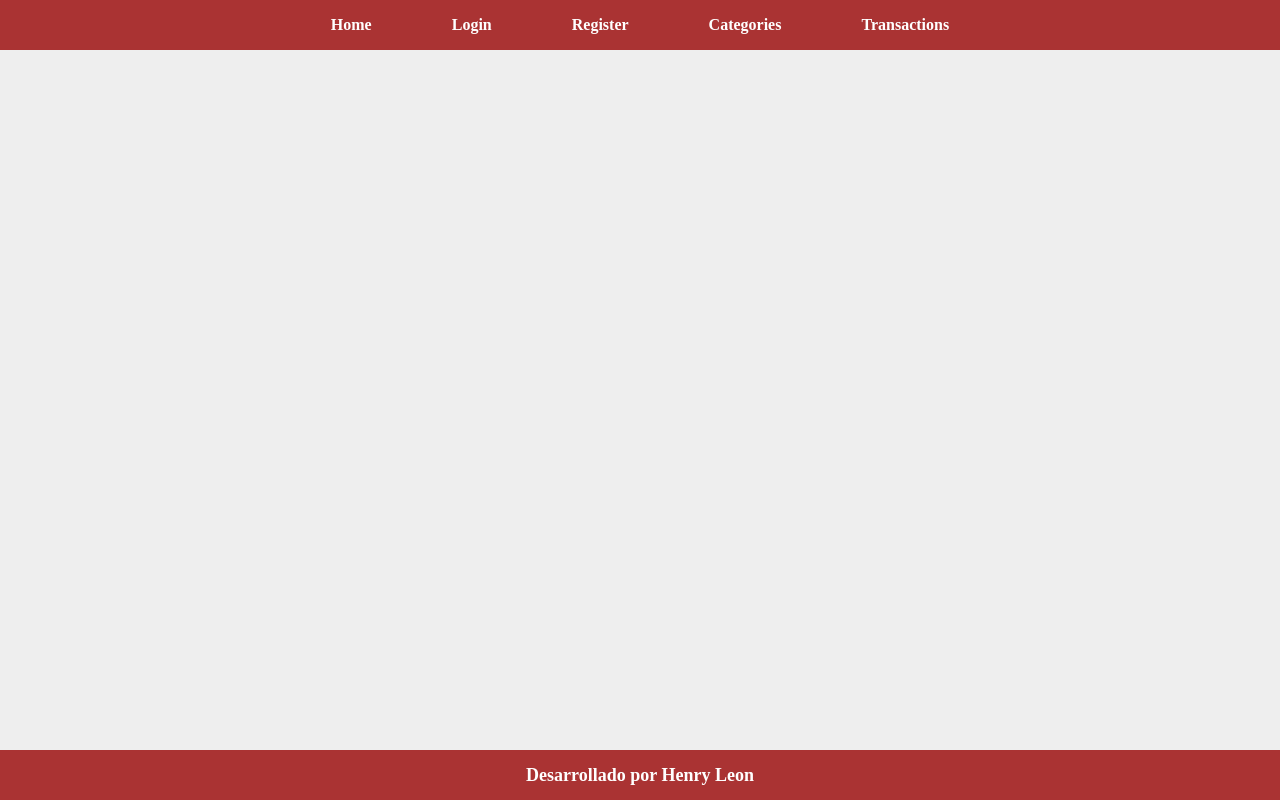
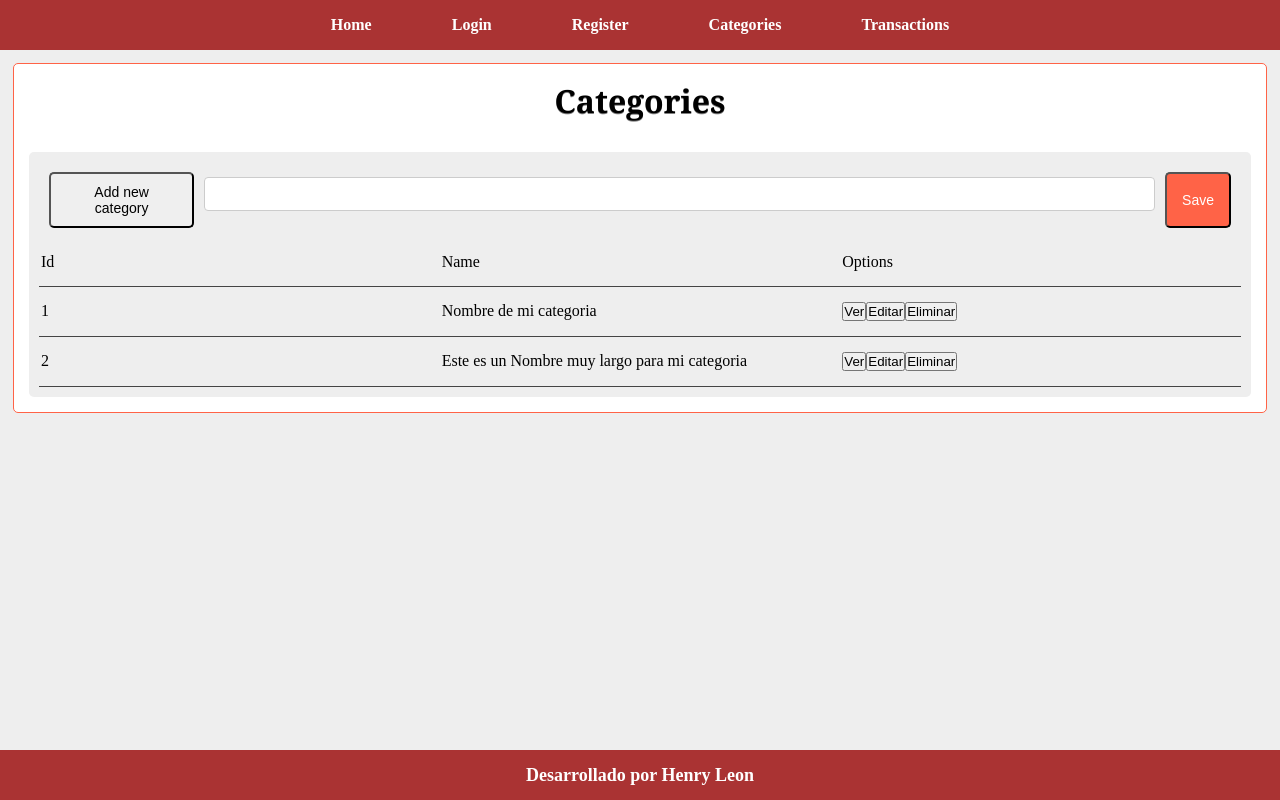
Before and after one commit to Helg18/expense-tracker-frontend, an Angular app: page /categories in a window 1280 px wide. Before the commit this address led to /. Built offline with nearby package versions, Linux system fonts and the light colour scheme.

Commit message:
Haciendo el categories page

```diff
--- /dev/null
+++ b/src/app/category/category/category.component.css
@@ -0,0 +1,31 @@
+.loginbox{
+	background-color: #eee;
+	border-radius: 5px;
+	padding: 10px;
+
+}
+
+.row{
+	display: flex;
+	flex-direction: column;
+	padding-top: 15px;
+	padding-bottom: 15px;
+}
+
+.row span{
+	font-size: 24px;
+	padding: 3px 3px;
+}
+
+.add-category{
+	width: 100%;
+	display: inline-flex;
+}
+.add-category form{
+	display: flex;
+	width: 87%;
+}
+
+.add-category form input[type=text]{
+	margin-top: 15px;
+}
--- /dev/null
+++ b/src/app/category/category/category.component.html
@@ -0,0 +1,56 @@
+<div class="container">
+	<div class="mainbox">
+		<p class="titulo">Categories</p>
+		<div class="loginbox">
+			<div class="add-category">
+				<button class="btn">Add new category</button>
+				<form>
+					<input type="text" name="category" required autocomplete="off" class="full-width">
+					<input type="submit" name="submit" value="Save" class="btn btn-primary">
+				</form>
+			</div>
+			<table>
+				<thead>
+					<td>Id</td>
+					<td>Name</td>
+					<td colspan="3">Options</td>
+				</thead>
+				<tbody>
+					<tr>
+						<td>1</td>
+						<td width="280px">Nombre de mi categoria</td>
+						<td colspan="3">
+							<button>
+								Ver
+							</button>
+							<button>
+								Editar
+							</button>
+							<button>
+								Eliminar
+							</button>
+						</td>
+					</tr>
+					<!--  -->
+					<tr>
+						<td>2</td>
+						<td>Este es un Nombre muy largo para mi categoria</td>
+						<td colspan="3">
+							<button>
+								Ver
+							</button>
+							<button>
+								Editar
+							</button>
+							<button>
+								Eliminar
+							</button>
+						</td>
+					</tr>
+					<!--  -->
+
+				</tbody>
+			</table>
+		</div>
+	</div>
+</div>
--- /dev/null
+++ b/src/app/category/category/category.component.ts
@@ -0,0 +1,15 @@
+import { Component, OnInit } from '@angular/core';
+
+@Component({
+  selector: 'henry-category',
+  templateUrl: './category.component.html',
+  styleUrls: ['./category.component.css']
+})
+export class CategoryComponent implements OnInit {
+
+  constructor() { }
+
+  ngOnInit() {
+  }
+
+}
--- a/src/app/core/core.module.ts
+++ b/src/app/core/core.module.ts
@@ -18,6 +18,10 @@ const routes: Routes = [
    {
      path: 'register',
      loadChildren: './../register/register.module#RegisterModule'
+   },
+   {
+     path: 'categories',
+     loadChildren: './../category/category.module#CategoryModule'
    }
 ];
 
--- a/src/app/core/shell/top-bar/top-bar.component.html
+++ b/src/app/core/shell/top-bar/top-bar.component.html
@@ -3,7 +3,7 @@
 		<li><a [routerLink]="['']"	>Home</a></li>
 		<li><a [routerLink]="['/login']"	>Login</a></li>
 		<li><a [routerLink]="['/register']"	>Register</a></li>
-		<li><a href="#">Categories</a></li>
+		<li><a [routerLink]="['/categories']"	>Categories</a></li>
 		<li><a href="#">Transactions</a></li>
 	</ul>
 </nav>
--- a/src/styles.css
+++ b/src/styles.css
@@ -66,7 +66,7 @@ a {
   height: 34px;
   padding: 6px 12px;
   font-size: 14px;
-  line-height: 1.42857143;
+  line-height: 1.5;
 }
 
 input[type=text],
@@ -75,7 +75,7 @@ input[type=email],
 input[type=number]
 {
   font-size: 14px;
-  line-height: 1.42857143;
+  line-height: 1.5;
   color: #555555;
   background-color: #ffffff;
   border: 1px solid #cccccc;
@@ -94,3 +94,35 @@ input[type=number]
 	background-color: tomato;
 	color: white;
 }
+
+table, thead, tbody{
+	background-color: #eee;
+	width: 100%;
+	display: block;
+}
+thead, tbody{
+	align-content: center;
+	padding: 20px auto;
+	width: 100%;
+}
+thead{
+	display: flex;
+	justify-content: space-around;
+	border-bottom: 1px solid #444;
+}
+
+tr{
+	display: flex;
+	flex-wrap: nowrap;
+	justify-content: space-around;
+	border-bottom: 1px solid #444;
+}
+
+tr:hover{
+	background-color: rgba(0,0,0, 0.05);
+}
+
+td{
+	flex-basis: 33%;
+	margin: 15px auto;
+}
```
Also changed, not shown: src/app/category/category.module.ts (added, +20 -0 lines), 1 other file (tests, documents, lock files or other folders).
